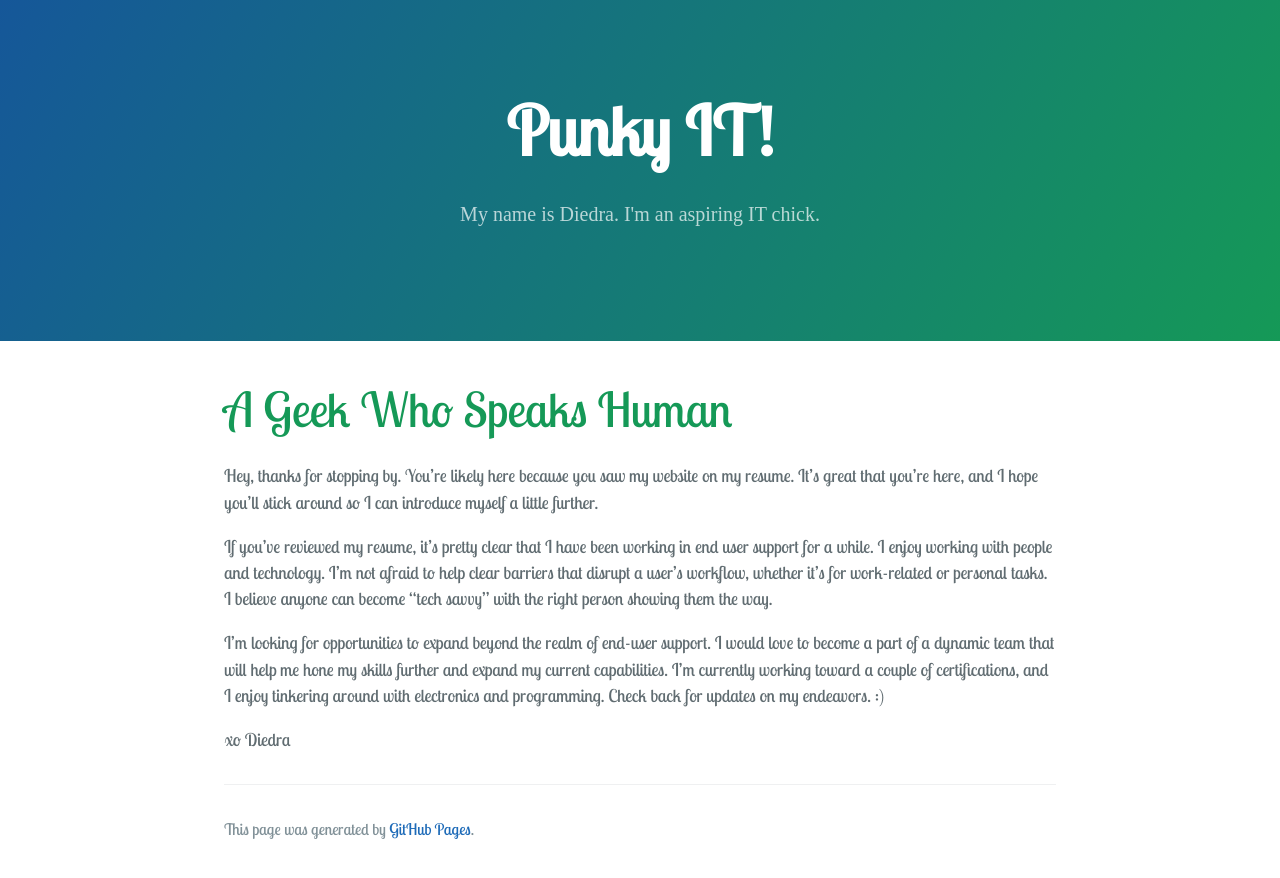
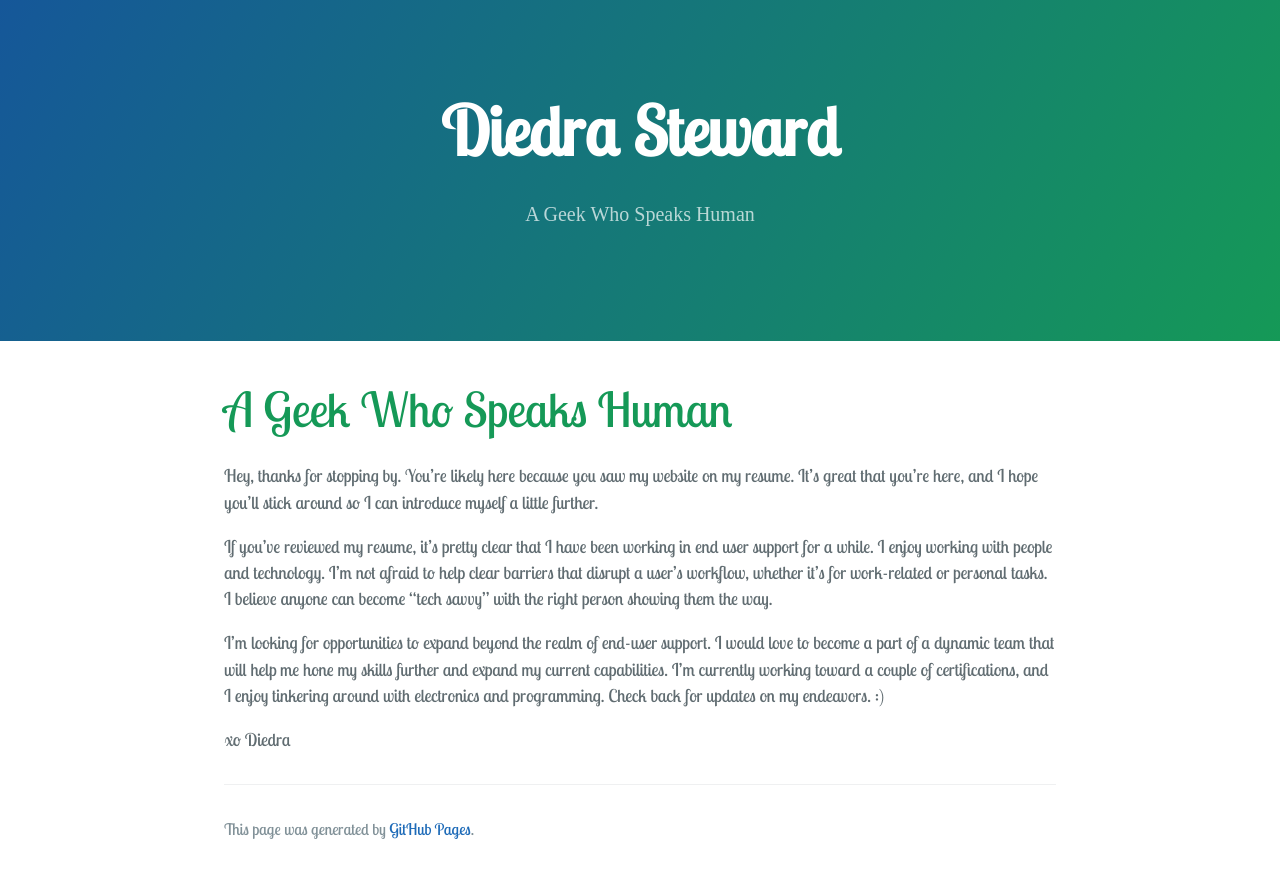
Before and after one commit to punkyit/punkyit.github.io, a Jekyll site: the page built from index.md, in a window 1280 px wide. Shown: the top 878 px of the page. Built offline with Jekyll 4.4.1, drawn with Linux system fonts in a browser that asks for light colours; some web fonts are replaced; our own code applies the rules of GitHub Pages for plain Markdown files.

Commit message:
Update _config.yml

```diff
--- a/_config.yml
+++ b/_config.yml
@@ -1,5 +1,5 @@
-title: Punky IT!
-description: My name is Diedra. I'm an aspiring IT chick.
+title: Diedra Steward
+description: A Geek Who Speaks Human
 show_downloads: false
 google_analytics:
 theme: jekyll-theme-cayman
```
